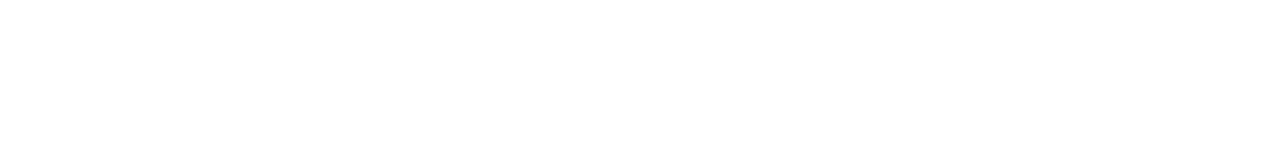
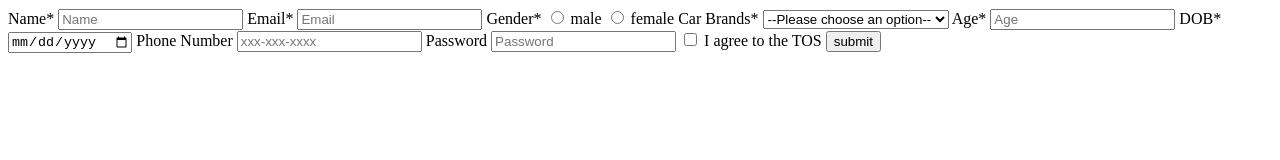
Before and after one commit to acciojob/signup-form-car-GautamMarkande, a website: page main.html in a window 1280 px wide. Drawn offline with Linux system fonts and the light colour scheme.

Commit message:
created a submission

```diff
--- a/main.html
+++ b/main.html
@@ -8,6 +8,46 @@
 
 <body>
 	<!-- the entire body must be written by student -->
+	<form action = "#" method = "post">
+
+		<label for="name">Name*</label>
+		<input type = "text" name = "name" id=#name placeholder = "Name" required/>
+
+		<label for="email">Email*</label>
+		<input type ="emial" name="email" id="#email" placeholder="Email" required/>
+
+		<label for="gender">Gender*</label>
+		<input type ="radio" name="gender" id="#gender_m" required/> male
+		<input type ="radio" name="gender" id="#gender_f" required/> female
+
+		<label for="cars">Car Brands*</label>
+		<select id = "#cars" aria-required>
+			<option disabled selected = "true">--Please choose an option--</option>
+			<option >BMW</option>
+			<option>Audi</option>
+			<option>Mercedez</option>
+		</select>
+
+		<labal for="age">Age*</labal>
+		<input type ="number" name="age" id="#age" placeholder ="Age" required/>
+
+		<label for = "dob">DOB*</label>
+		<input type="date" name="dob" id="#dob" required/>
+
+		<label for="phone">Phone Number</label>
+		<input type="tel" name="phone" id="#tel" placeholder = "xxx-xxx-xxxx"/>
+
+		<label for="password"> Password</label>
+		<input type="password" name="password" id="#password" placeholder="Password" required/>
+
+		<input type="checkbox"/> I agree to the TOS
+		<button type = "submit">submit</button>
+
+
+
+
+
+	</form>
     <script type="text/javascript" src="./script.js">
 </script>
 
```
